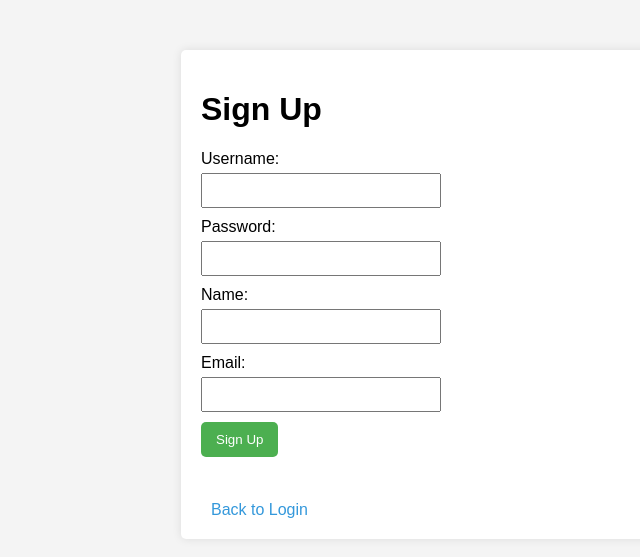
After one commit to rohith-manjunatha/cloud_storage, a FastAPI app: template app/templates/signup.html in a window 1280 px wide. The commit adds this page. Shown: the top 557 px of the page, without its empty margins (39-679 px from the left). Run offline with FastAPI, Linux system fonts and the light colour scheme; the template is opened without the code that fills it, so the values that code supplies are empty.

Commit message:
update to code

```diff
--- a/app/config.py
+++ b/app/config.py
@@ -1,9 +1,9 @@
 # config.py
 
 class AWSConfig:
-    ACCESS_KEY = "AWS_ACCESS_KEY"
+    ACCESS_KEY =  "AWS_ACCESS_KEY"
     SECRET_KEY =  "AWS_SECRET_KEY"
-    S3_BUCKET_NAME = "your-bucket_name"
+    S3_BUCKET_NAME = "cloud-storage-app"  # "your-bucket_name"
 
 class RDSConfig:
     ENDPOINT = "your-rds-endpoint"
--- a/app/main.py
+++ b/app/main.py
@@ -1,6 +1,6 @@
 # main.py
 
-from fastapi import FastAPI, UploadFile, File, Form, Request, HTTPException
+from fastapi import Depends, FastAPI, UploadFile, File, Form, Request, HTTPException, status
 from fastapi.responses import HTMLResponse, StreamingResponse
 from fastapi.templating import Jinja2Templates
 from fastapi.staticfiles import StaticFiles
@@ -21,39 +21,71 @@ templates = Jinja2Templates(directory="app/templates")
 # Example: SessionMiddleware for user authentication (use a more secure method in production)
 app.add_middleware(SessionMiddleware, secret_key="secret_key")
 
-def authenticate_user(username, password):
-    # connection = pymysql.connect(host=RDSConfig.ENDPOINT,
-    #                              user=RDSConfig.USERNAME,
-    #                              password=RDSConfig.PASSWORD,
-    #                              database=RDSConfig.DATABASE_NAME,
-    #                              charset='utf8mb4',
-    #                              cursorclass=pymysql.cursors.DictCursor)
-    config = {
+# connection = pymysql.connect(host=RDSConfig.ENDPOINT,
+#                              user=RDSConfig.USERNAME,
+#                              password=RDSConfig.PASSWORD,
+#                              database=RDSConfig.DATABASE_NAME,
+#                              charset='utf8mb4',
+#                              cursorclass=pymysql.cursors.DictCursor)
+
+# create table users (
+# user_id int auto_increment primary key,
+# username varchar(255) unique not null,
+# password varchar(255) not null COLLATE utf8mb4_bin,
+# name varchar(255),
+# email varchar(255) unique not null
+# );
+
+config = {
   'user': 'root',
   'password': 'root',
   'host': 'localhost',
   'port': 3306,
   'database': 'cloud_storage'
 }
-    connection = pymysql.connect(**config)
-    try:
-        with connection.cursor() as cursor:
-            # Check user credentials in the database
-            cursor.execute("SELECT * FROM users WHERE username=%s AND password=%s", (username, password))
-            user = cursor.fetchone()
-            return user is not None
-    finally:
-        connection.close()
+connection = pymysql.connect(**config)
+
+def authenticate_user(username, password):
+
+    with connection.cursor() as cursor:
+        # Check user credentials in the database
+        cursor.execute("SELECT * FROM users WHERE username=%s AND password=%s", (username, password))
+        user = cursor.fetchone()
+        return user is not None
+
+def get_name_of_user(username):
+    with connection.cursor() as cursor:
+        cursor.execute("SELECT name FROM users WHERE username=%s", (username))
+        name = cursor.fetchone()
+        return name
 
 def get_s3_client():
     return boto3.client('s3', aws_access_key_id=AWSConfig.ACCESS_KEY,
                        aws_secret_access_key=AWSConfig.SECRET_KEY)
 
+def delete_file_safely(filename, s3):
+    # Perform additional safety checks or logging if needed before deleting
+    # For now, just delete the file from Amazon S3
+    s3.delete_object(Bucket=AWSConfig.S3_BUCKET_NAME, Key=filename)
+
+# Dependency to get the current user based on the session
+async def get_current_user(request: Request):
+    user = request.session.get("username")
+    if user is None:
+        raise HTTPException(status_code=status.HTTP_401_UNAUTHORIZED, detail="Not authenticated")
+    return user
+
+
 @app.get("/", response_class=HTMLResponse)
-async def read_root(request: Request):
+async def index(request: Request):
     return templates.TemplateResponse("index.html", {"request": request})
 
-@app.post("/login")
+@app.get("/login", response_class=HTMLResponse)
+async def login_page(request: Request, message: str = None):
+    return templates.TemplateResponse("login.html", {"request": request, "message": message})
+
+
+@app.post("/login", response_class=HTMLResponse)
 async def login(request: Request, username: str = Form(...), password: str = Form(...)):
     # Example: Basic user authentication (replace with a more secure method in production)
     if authenticate_user(username, password):
@@ -61,28 +93,77 @@ async def login(request: Request, username: str = Form(...), password: str = For
         request.session["username"] = username
         return RedirectResponse(url="/dashboard", status_code=302)
     else:
-        return {"message": "Invalid credentials"}
+        message = "Invalid credentials. Please try again."
+        return RedirectResponse("/login?message=" + message, status_code=303)
 
-@app.get("/dashboard", response_class=HTMLResponse)
-async def read_dashboard(request: Request, deleted: bool = False):
+@app.get("/logout")
+async def logout(request: Request):
+    request.session.clear()
+    return RedirectResponse("/login")
+
+@app.get("/signup", response_class=HTMLResponse)
+async def signup_page(request: Request, message: str = None):
+    return templates.TemplateResponse("signup.html", {"request": request, "message": message})
+
+
+@app.post("/signup")
+async def signup(
+    username: str = Form(...),
+    password: str = Form(...),
+    name: str = Form(...),
+    email: str = Form(...),
+):
+    try:
+        with connection.cursor() as cursor:
+            # Check if the username or email already exists
+            query = "SELECT * FROM users WHERE username = %s"
+            cursor.execute(query, (username,))
+            result_username = cursor.fetchone()
+
+            query = "SELECT * FROM users WHERE email = %s"
+            cursor.execute(query, (email,))
+            result_email = cursor.fetchone()
+
+            if result_username:
+                message = "Username already exists. Please choose a different one."
+                return RedirectResponse("/signup?message=" + message, status_code=303)
+
+            if result_email:
+                message = "Email already exists. Please choose a different one."
+                return RedirectResponse("/signup?message=" + message, status_code=303)
+
+            # Insert the new user into the database
+            query = "INSERT INTO users (username, password, name, email) VALUES (%s, %s, %s, %s)"
+            cursor.execute(query, (username, password, name, email))
+
+        connection.commit()
+
+        # Redirect to the login page on successful signup
+        return RedirectResponse("/login")
+    except Exception as e:
+        message = f"An error occurred: {str(e)}"
+        return RedirectResponse("/signup?message=" + message, status_code=303)
+
+@app.get("/dashboard", response_class=HTMLResponse, dependencies=[Depends(get_current_user)])
+async def dashboard(request: Request, deleted: bool = False):
     # Check if the user is authenticated
     if "username" not in request.session:
-        return RedirectResponse(url="/", status_code=302)
+        return RedirectResponse(url="/login", status_code=302)
 
     # Get the username from the session
     username = request.session["username"]
-
+    print(username)
     # Retrieve a list of files from your S3 bucket (replace with actual logic)
     s3 = get_s3_client()
     files = [obj['Key'] for obj in s3.list_objects(Bucket=AWSConfig.S3_BUCKET_NAME).get('Contents', [])]
 
-    return templates.TemplateResponse("dashboard.html", {"request": request, "username": username, "files": files, "deleted": deleted})
+    return templates.TemplateResponse("dashboard.html", {"request": request, "name": get_name_of_user(username)[0].capitalize(), "files": files, "deleted": deleted})
 
 @app.post("/uploadfile/", response_class=HTMLResponse)
 async def create_upload_file(request: Request, file: UploadFile = File(...)):
     # Check if the user is authenticated
     if "username" not in request.session:
-        return RedirectResponse(url="/", status_code=302)
+        return RedirectResponse(url="/login", status_code=302)
 
     # Example: Save the uploaded file to Amazon S3
     try:
@@ -98,7 +179,7 @@ async def create_upload_file(request: Request, file: UploadFile = File(...)):
 async def download_file(filename: str, request: Request):
     # Check if the user is authenticated
     if "username" not in request.session:
-        return RedirectResponse(url="/", status_code=302)
+        return RedirectResponse(url="/login", status_code=302)
 
     # Generate a pre-signed URL for the S3 object
     try:
@@ -114,16 +195,11 @@ async def download_file(filename: str, request: Request):
     except NoCredentialsError:
         raise HTTPException(status_code=500, detail="AWS credentials not available")
 
-def delete_file_safely(filename, s3):
-    # Perform additional safety checks or logging if needed before deleting
-    # For now, just delete the file from Amazon S3
-    s3.delete_object(Bucket=AWSConfig.S3_BUCKET_NAME, Key=filename)
-
 @app.get("/deletefile/{filename}", response_class=HTMLResponse)
 async def delete_file(filename: str, request: Request):
     # Check if the user is authenticated
     if "username" not in request.session:
-        return RedirectResponse(url="/", status_code=302)
+        return RedirectResponse(url="/login", status_code=302)
 
     # Render a confirmation page with the filename
     return templates.TemplateResponse("delete_confirmation.html", {"request": request, "filename": filename})
@@ -132,7 +208,7 @@ async def delete_file(filename: str, request: Request):
 async def confirm_delete_file(filename: str, request: Request):
     # Check if the user is authenticated
     if "username" not in request.session:
-        return RedirectResponse(url="/", status_code=302)
+        return RedirectResponse(url="/login", status_code=302)
 
     # Perform the actual file deletion
     try:
--- a/app/templates/dashboard.html
+++ b/app/templates/dashboard.html
@@ -3,15 +3,15 @@
 {% extends "base.html" %}
 
 {% block content %}
-    <h1>Welcome, {{ username }}!</h1>
+    <h1>Welcome, {{ name }}!</h1>
     <form action="/uploadfile/" method="post" enctype="multipart/form-data">
         <label for="file">Upload an file:</label>
-        <input type="file" name="file" accept="image/*" required>
+        <input type="file" name="file" accept="*" required>
         <br>
         <button type="submit">Upload</button>
     </form>
     <br>
-    <a href="/"><button class="logout-button">Logout</button></a>
+    <a href="/logout"><button class="logout-button">Logout</button></a>
 
     <h2>Files</h2>
     {% for filename in files %}
--- /dev/null
+++ b/app/templates/signup.html
@@ -0,0 +1,27 @@
+<!-- signup.html -->
+
+{% extends "base.html" %}
+
+{% block content %}
+    <h1>Sign Up</h1>
+    <form action="/signup" method="post">
+        <label for="username">Username:</label>
+        <input type="text" id="username" name="username" required>
+        <br>
+        <label for="password">Password:</label>
+        <input type="password" id="password" name="password" required>
+        <br>
+        <label for="name">Name:</label>
+        <input type="text" id="name" name="name" required>
+        <br>
+        <label for="email">Email:</label>
+        <input type="email" id="email" name="email" required>
+        <br>
+        <button type="submit">Sign Up</button>
+    </form>
+    {% if message is not none %}
+    <p style="color: red;">{{ message }}</p>
+    {% endif %}
+    <br>
+    <a href="/login">Back to Login</a>
+{% endblock %}
```
Also changed, not shown: app/templates/index.html (+10 -11 lines), app/templates/login.html (added, +21 -0 lines).
